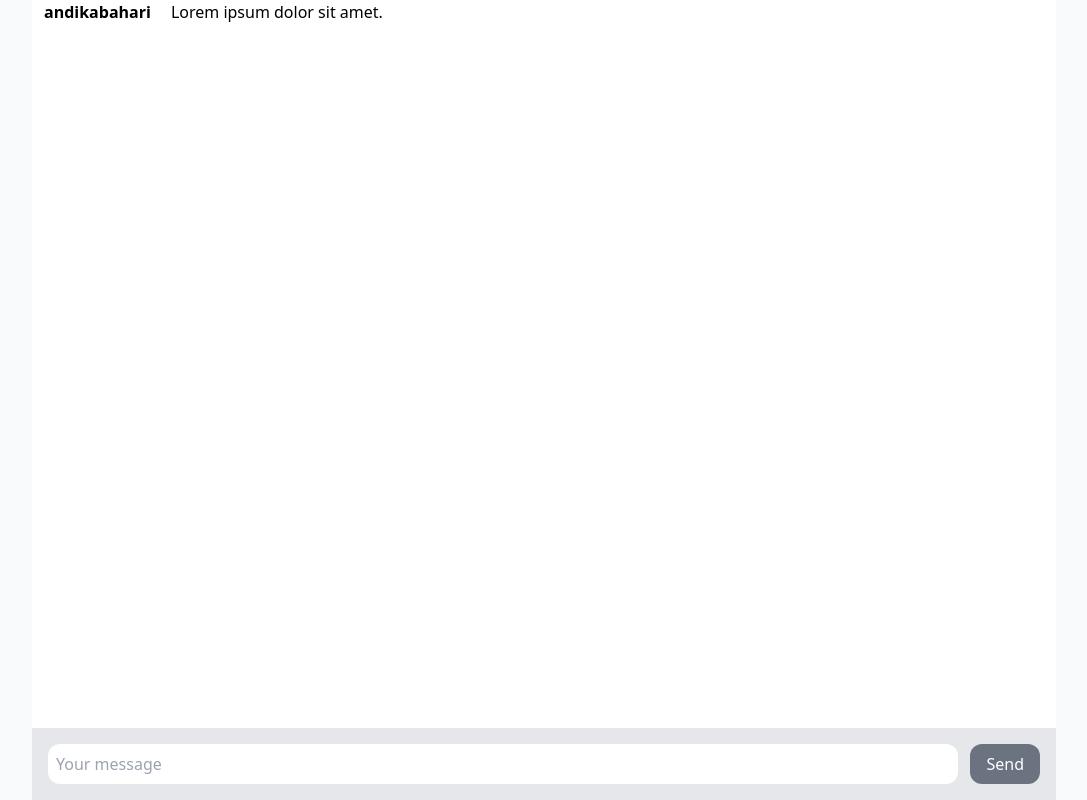
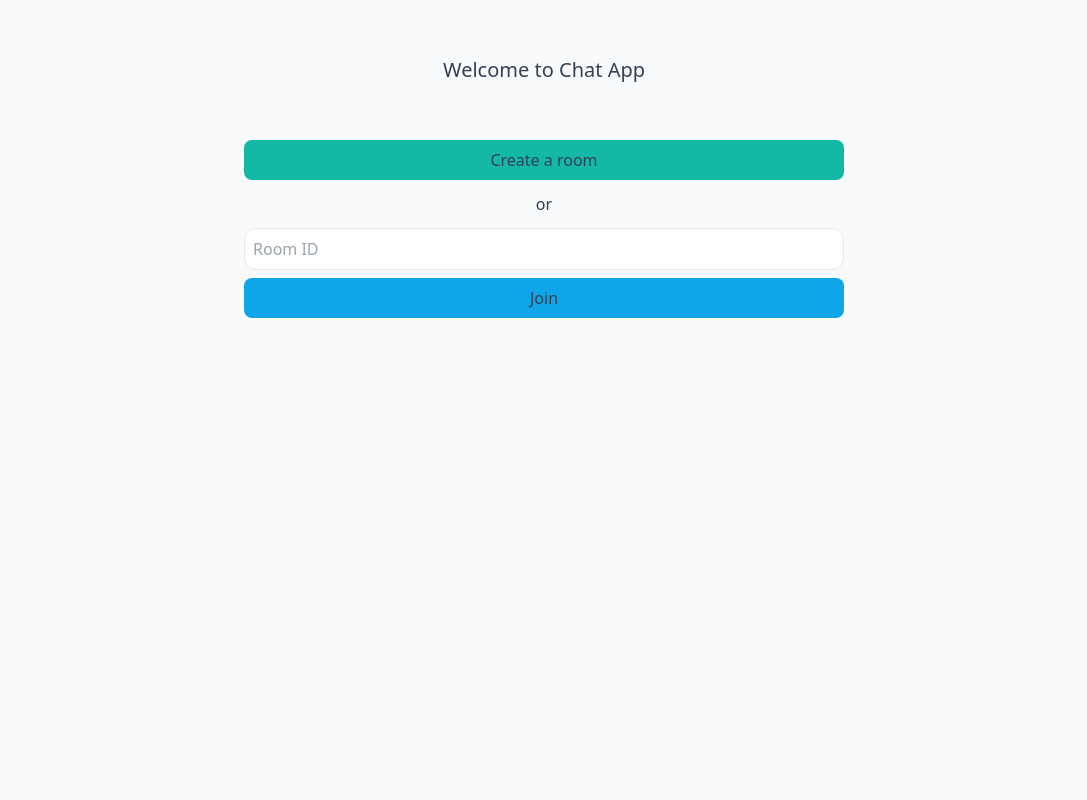
Before and after one commit to andikabahari/chat-app, a React (Vite) app in the folder client/: page / in a window 1280 px wide. Shown: the whole page, without its empty margins (96-1183 px from the left). Built offline with nearby package versions, Linux system fonts and the light colour scheme.

Commit message:
Add Home component

```diff
--- a/client/src/App.tsx
+++ b/client/src/App.tsx
@@ -1,5 +1,6 @@
 import { Chat } from './components/Chat'
+import { Home } from './components/Home'
 
 export default function App() {
-  return <Chat />
+  return <Home />
 }
--- a/client/src/components/Chat.tsx
+++ b/client/src/components/Chat.tsx
@@ -12,7 +12,7 @@ export const Chat: React.FC = () => {
           <div className='bg-gray-200 p-4'>
             <div className='flex'>
               <input
-                className='py-2 px-2 rounded-xl w-full  focus:ring-0 focus:ring-offset-0'
+                className='py-2 px-2 rounded-xl w-full'
                 type='text'
                 name='message'
                 placeholder='Your message'
--- /dev/null
+++ b/client/src/components/Home.tsx
@@ -0,0 +1,24 @@
+export const Home: React.FC = () => {
+  return (
+    <div className='bg-gray-50'>
+      <div className='container max-w-screen-sm mx-auto'>
+        <div className='h-100vh text-center py-14 px-5'>
+          <h3 className='text-xl mb-14'>Welcome to Chat App</h3>
+          <button className='bg-teal-500 hover:bg-teal-400 px-4 py-2 block w-full rounded-lg focus:ring-4 focus:ring-teal-400'>
+            Create a room
+          </button>
+          <div className='my-3'>or</div>
+          <input
+            className='py-2 px-2 mb-2 rounded-xl w-full border'
+            type='text'
+            name='room_id'
+            placeholder='Room ID'
+          />
+          <button className='bg-sky-500 hover:bg-sky-400 px-4 py-2 block w-full rounded-lg focus:ring-4 focus:ring-sky-400'>
+            Join
+          </button>
+        </div>
+      </div>
+    </div>
+  )
+}
--- a/client/src/index.css
+++ b/client/src/index.css
@@ -2,6 +2,10 @@
 @tailwind components;
 @tailwind utilities;
 
+body {
+  @apply text-slate-700;
+}
+
 .h-100vh {
   height: 100vh;
 }
```
